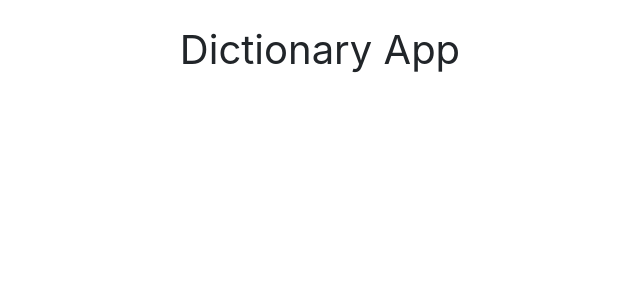
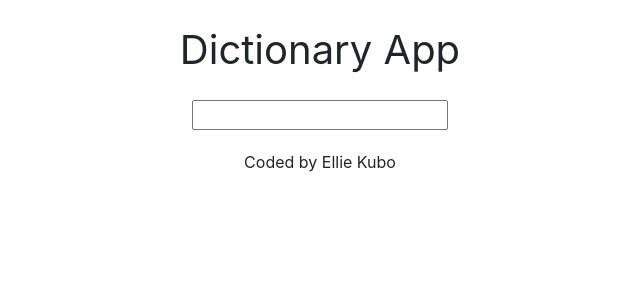
Before and after one commit to Ellie575/react-dictionary-app, a React (Create React App) app: page / in a window 1280 px wide. Shown: the top 300 px of the page, without its empty margins (320-960 px from the left). Built offline with nearby package versions, Linux system fonts and the light colour scheme.

Commit message:
Added search engine

```diff
--- a/src/App.css
+++ b/src/App.css
@@ -1,5 +1,9 @@
 .App-header {
   font-size: 40px;
   text-align: center;
-  margin-top: 20px;
+  margin: 20px;
 }
+
+footer {
+  margin: 20px;
+}
--- a/src/App.js
+++ b/src/App.js
@@ -1,10 +1,13 @@
 import "./App.css";
 import React from "react";
+import Dictionary from "./Dictionary";
 
 function App() {
   return (
     <div className="App">
       <header className="App-header">Dictionary App</header>
+      <Dictionary />
+      <footer className="text-center">Coded by Ellie Kubo</footer>
     </div>
   );
 }
--- /dev/null
+++ b/src/Dictionary.css
@@ -0,0 +1,3 @@
+.Dictionary {
+  text-align: center;
+}
--- /dev/null
+++ b/src/Dictionary.js
@@ -0,0 +1,21 @@
+import React, { useState } from "react";
+import "./Dictionary.css";
+
+export default function Dictionary() {
+  let { keyword, setKeyword } = useState("");
+  function search(event) {
+    event.preventDefault();
+    alert(`Searching for ${keyword} definition`);
+  }
+  function handleKeywordChange(event) {
+    setKeyword(event.target.value);
+  }
+
+  return (
+    <div className="Dictionary">
+      <form onSubmit={search}>
+        <input type="search" onChange={handleKeywordChange} />
+      </form>
+    </div>
+  );
+}
```
